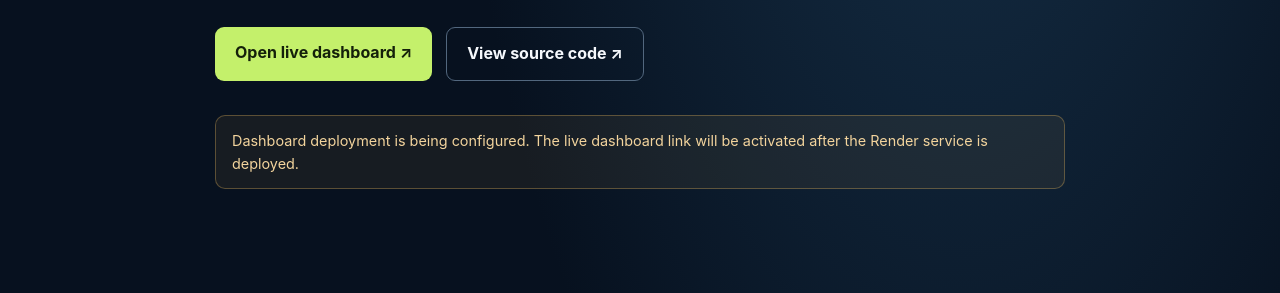
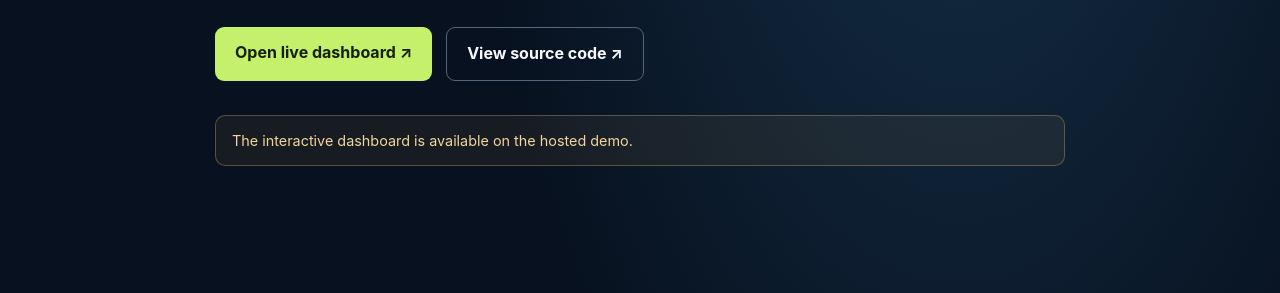
Before and after one commit to akhilkvs07-cmd/SIH26072-Thunderstorm-Nowcasting, a plain HTML site: page website/index.html in a window 1280 px wide. Shown: the part 479-772 px from the top of the page. Drawn offline with Linux system fonts and the light colour scheme.

Commit message:
Connect StormSense landing page to live dashboard

```diff
--- a/website/index.html
+++ b/website/index.html
@@ -50,8 +50,8 @@ footer{border-top:1px solid #ffffff18;padding:28px 0;color:var(--muted);font-siz
 </main>
 <footer><div class="wrap">STORMSENSE · SIH 2026 · Problem Statement 26072<br>Prototype for demonstration and research. Verify all weather information with official meteorological sources.</div></footer>
 <script>
-/* After Render deployment, replace this value with the public Streamlit URL. */
-const DASHBOARD_URL = "";
+/* Public Streamlit dashboard hosted on Render. */
+const DASHBOARD_URL = "https://sih26072-stormwatch.onrender.com";
 const button = document.getElementById("dashboardBtn");
 const note = document.getElementById("statusNote");
 const message = document.getElementById("dashboardMessage");
```
